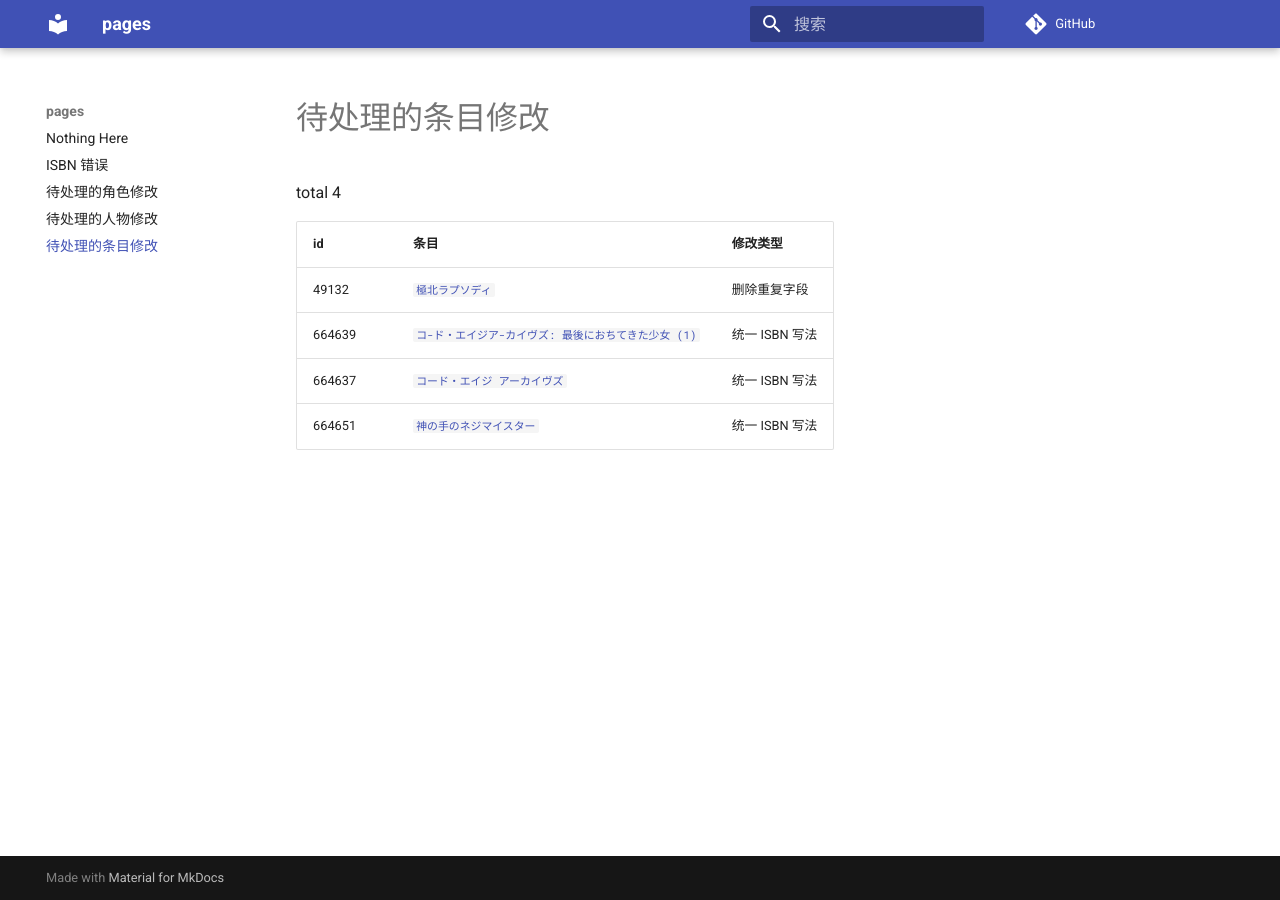
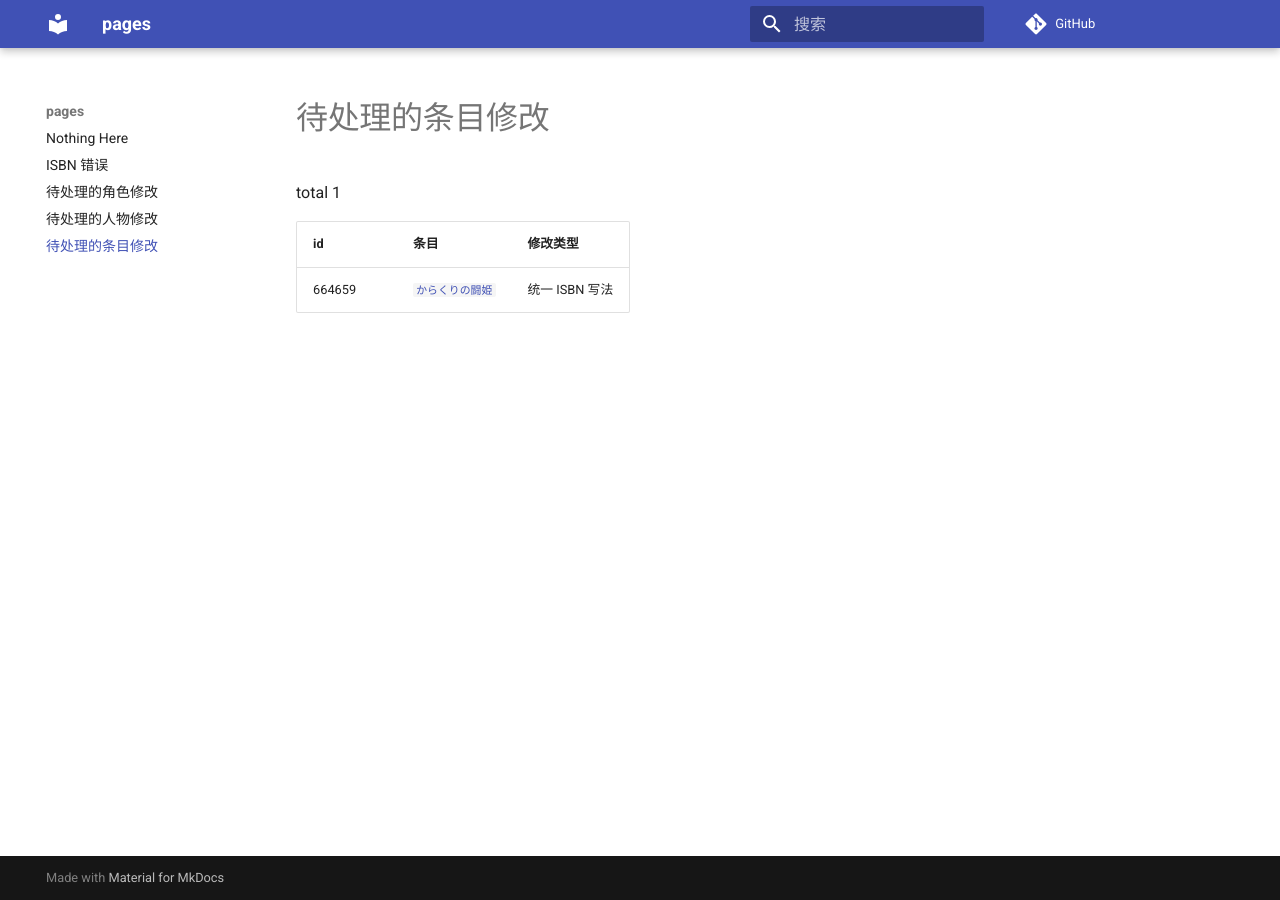
Before and after one commit to trim21/bangumi-pages, an MkDocs documentation site: the page built from docs/pending-subject-changes.md, in a window 1280 px wide. Built offline with MkDocs 1.6.1 and Material for MkDocs 9.7.7, drawn with Linux system fonts in a browser that asks for light colours; comment, search, counter and statistics services are not loaded.

Commit message:
update pending-changes.md

```diff
--- a/docs/pending-subject-changes.md
+++ b/docs/pending-subject-changes.md
@@ -1,10 +1,7 @@
 # 待处理的条目修改
 
-total 4
+total 1
 
 | id | 条目 | 修改类型 |
 | --- | --- | --- |
-| 49132 | [`極北ラプソディ`](https://bgm.tv/subject/49132) | 删除重复字段 |
-| 664639 | [`コ-ド・エイジア-カイヴズ: 最後におちてきた少女 (1)`](https://bgm.tv/subject/664639) | 统一 ISBN 写法 |
-| 664637 | [`コード・エイジ アーカイヴズ`](https://bgm.tv/subject/664637) | 统一 ISBN 写法 |
-| 664651 | [`神の手のネジマイスター`](https://bgm.tv/subject/664651) | 统一 ISBN 写法 |
+| 664659 | [`からくりの闘姫`](https://bgm.tv/subject/664659) | 统一 ISBN 写法 |
```
